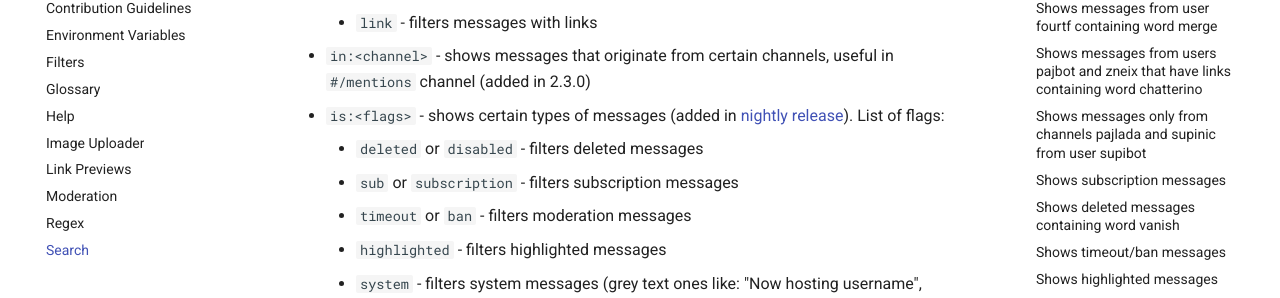
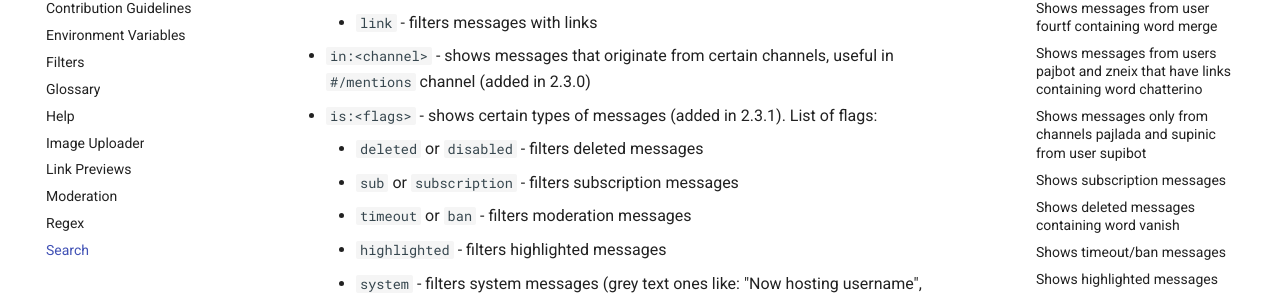
Before and after one commit to Chatterino/wiki, an MkDocs documentation site: the page built from docs/Search.md, in a window 1280 px wide and 900 px high, scrolled down 318 px. Shown: the part 154-452 px from the top of the window. Built offline with MkDocs 1.6.1 and Material for MkDocs 9.7.7, drawn with Linux system fonts in a browser that asks for light colours; comment, search, counter and statistics services are not loaded.

Commit message:
Updated version information since 2.3.1 is out (#75)

```diff
--- a/docs/Search.md
+++ b/docs/Search.md
@@ -11,7 +11,7 @@ You can use several search filters (format `filter:value`) to narrow down your s
 - `has:<flags>` - shows messages containing specified elements (added in 2.1.4). List of flags:
     - `link` - filters messages with links
 - `in:<channel>` - shows messages that originate from certain channels, useful in `#/mentions` channel (added in 2.3.0)
-- `is:<flags>` - shows certain types of messages (added in [nightly release](../Help/#what-is-nightly-and-how-to-use-install-it)). List of flags:
+- `is:<flags>` - shows certain types of messages (added in 2.3.1). List of flags:
     - `deleted` or `disabled` - filters deleted messages
     - `sub` or `subscription` - filters subscription messages
     - `timeout` or `ban` - filters moderation messages
```
